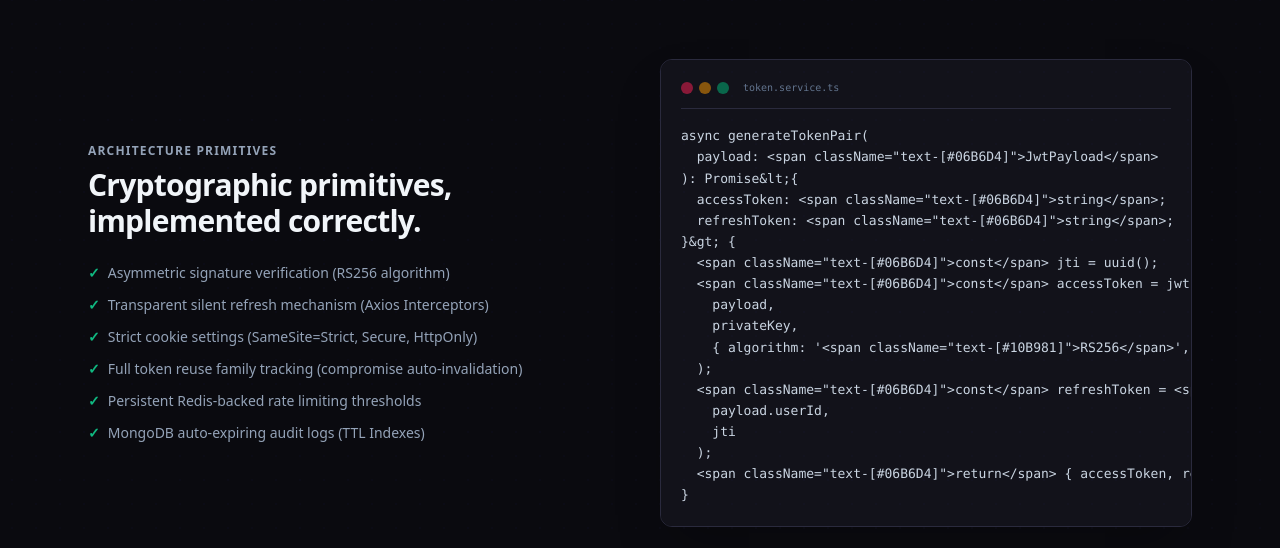
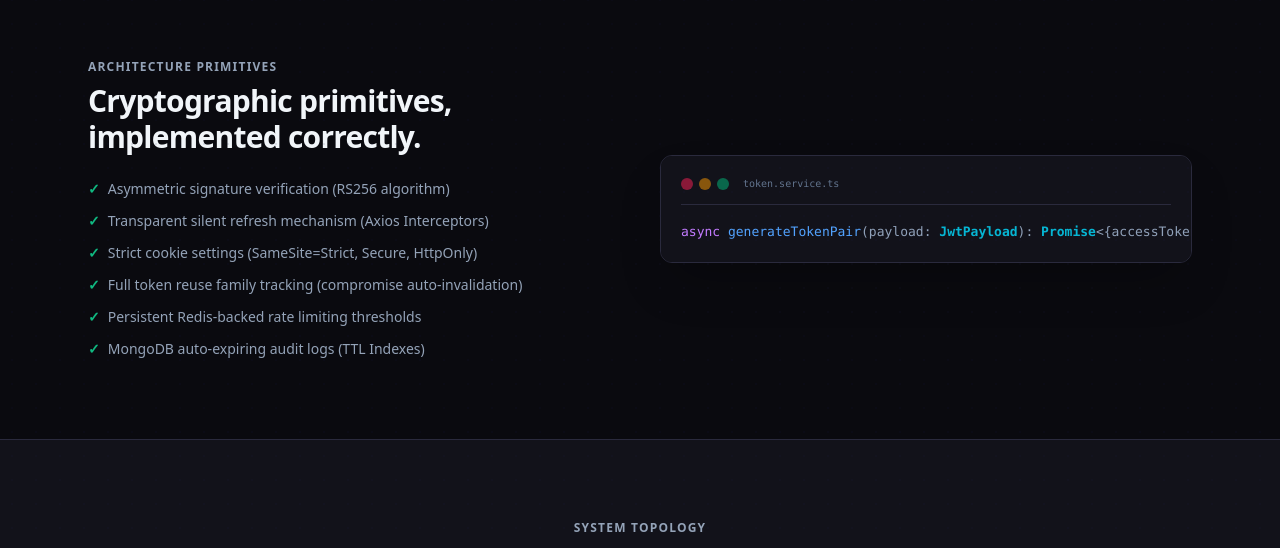
Before and after one commit to logusivam/tokenforge, a React (Vite) app in the folder apps/web/: page / in a window 1280 px wide. Shown: the part 2700-3248 px from the top of the page. Built offline with nearby package versions, Linux system fonts and the light colour scheme; no server answers.

Commit message:
fix(config): highlight code snippet and route CTA by auth state
Apply rich syntax token colors inside token.service.ts code block,

resolve CTA button visibility, and redirect to /dashboard or /login

based on current auth state.

```diff
--- a/apps/web/src/pages/LandingPage.tsx
+++ b/apps/web/src/pages/LandingPage.tsx
@@ -498,25 +498,26 @@ export function LandingPage() {
               <div className="w-3 h-3 rounded-full bg-emerald-500/50"></div>
               <span className="text-[10px] text-slate-500 ml-2 font-mono">token.service.ts</span>
             </div>
-            <pre className="text-slate-300">
-              {`async generateTokenPair(
-  payload: <span className="text-[#06B6D4]">JwtPayload</span>
-): Promise&lt;{
-  accessToken: <span className="text-[#06B6D4]">string</span>;
-  refreshToken: <span className="text-[#06B6D4]">string</span>;
-}&gt; {
-  <span className="text-[#06B6D4]">const</span> jti = uuid();
-  <span className="text-[#06B6D4]">const</span> accessToken = jwt.sign(
-    payload,
-    privateKey,
-    { algorithm: '<span className="text-[#10B981]">RS256</span>', jti }
-  );
-  <span className="text-[#06B6D4]">const</span> refreshToken = <span className="text-[#06B6D4]">this</span>.saveToRedis(
-    payload.userId,
-    jti
-  );
-  <span className="text-[#06B6D4]">return</span> { accessToken, refreshToken };
-}`}
+            <pre className="text-slate-400">
+              <span className="text-purple-400">async</span>{' '}
+              <span className="text-blue-400">generateTokenPair</span>
+              {'('}
+              payload: <span className="text-[#06B6D4] font-semibold">JwtPayload</span>
+              {'): '}
+              <span className="text-[#06B6D4] font-semibold">Promise</span>&lt;{'{'}
+              accessToken: <span className="text-amber-400">string</span>; refreshToken:{' '}
+              <span className="text-amber-400">string</span>;{'}'}&gt; {'{'}
+              <span className="text-purple-400">const</span> jti ={' '}
+              <span className="text-blue-400">uuid</span>();
+              <span className="text-purple-400">const</span> accessToken ={' '}
+              <span className="text-blue-400">jwt.sign</span>( payload, privateKey,
+              {'{'} algorithm: <span className="text-[#10B981]">'RS256'</span>, jti {'}'}
+              );
+              <span className="text-purple-400">const</span> refreshToken ={' '}
+              <span className="text-purple-400">this</span>.
+              <span className="text-blue-400">saveToRedis</span>( payload.userId, jti );
+              <span className="text-purple-400">return</span> {'{'} accessToken, refreshToken {'}'};
+              {'}'}
             </pre>
           </div>
         </div>
@@ -586,10 +587,10 @@ export function LandingPage() {
             Dive into the dashboard console to inspect decoded token claims, trigger rotation, or
             audit security events.
           </p>
-          <Link to="/dashboard">
+          <Link to={isAuthenticated ? '/dashboard' : '/login'}>
             <Button
               variant="secondary"
-              className="px-8 py-3 text-sm font-bold bg-white text-indigo-600 border-none hover:bg-indigo-50"
+              className="px-8 py-3 text-sm font-bold bg-[#F1F5F9] text-indigo-600 border border-slate-200 hover:bg-white hover:text-indigo-700 shadow-md transition-colors"
             >
               Explore the Dashboard
             </Button>
```
